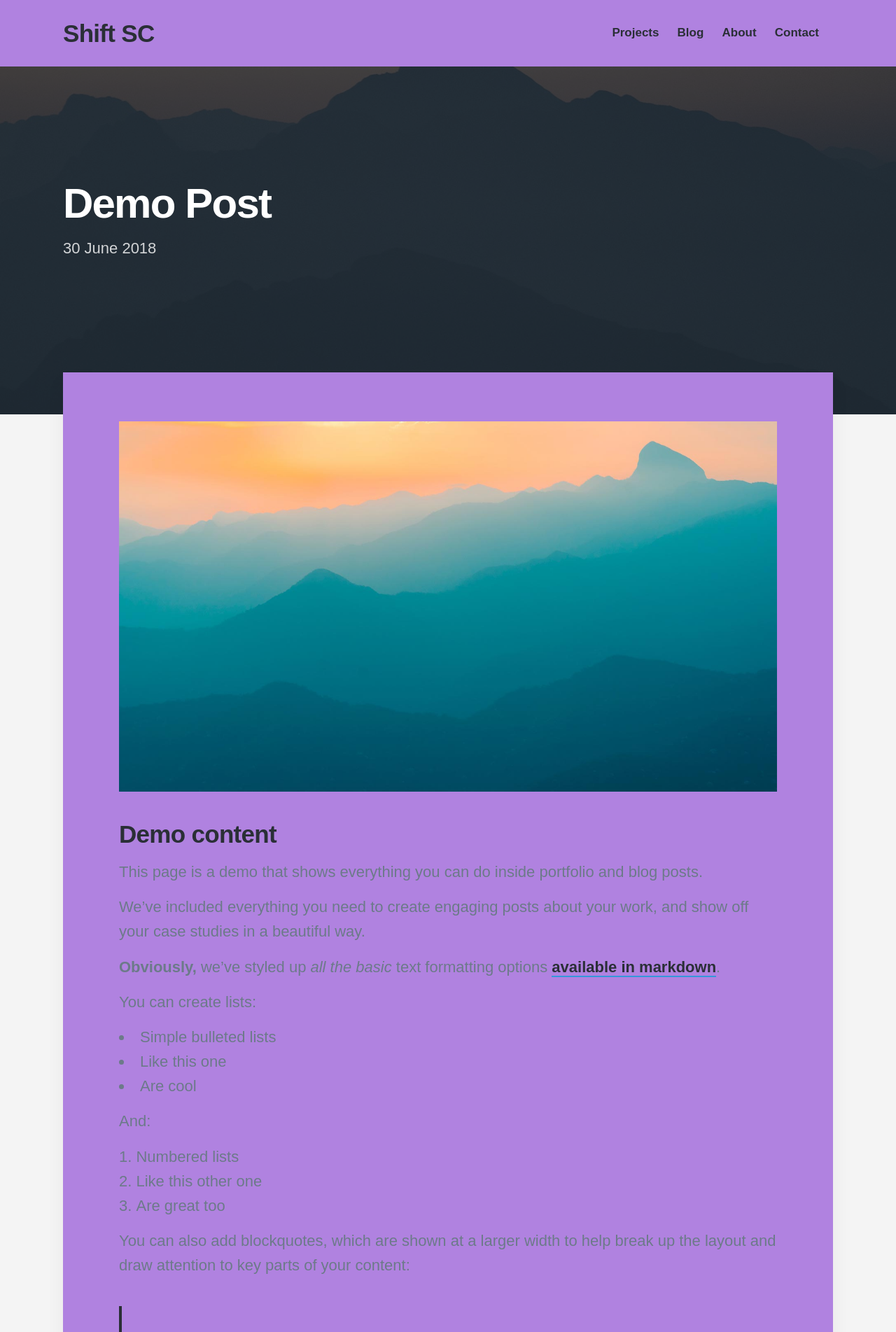
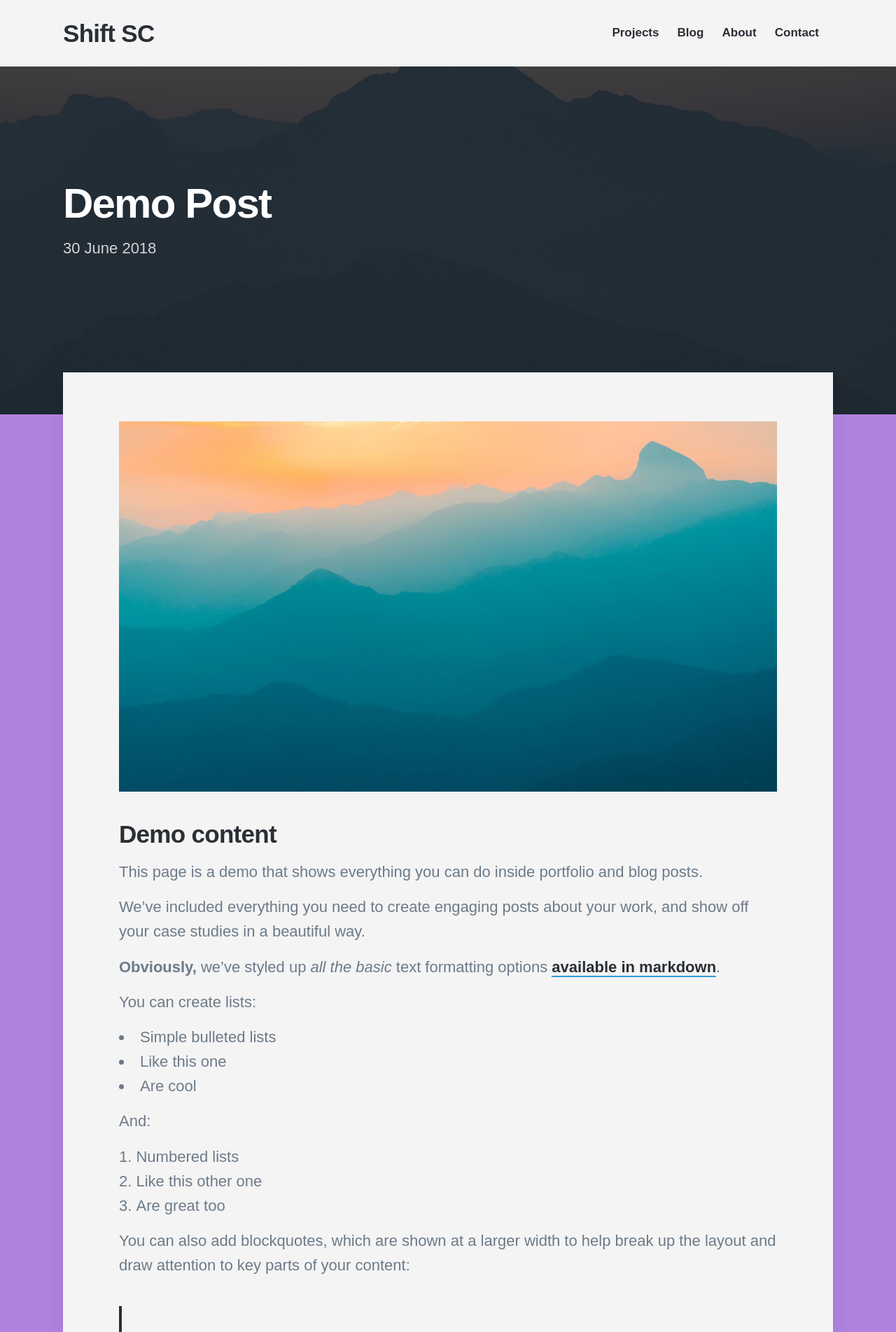
Before and after one commit to shiftsc/shiftsc.github.io, a Jekyll site: the page built from _posts/2018-06-30-demo-post.md, in a window 1280 px wide. Shown: the top 1903 px of the page at 70% size. Built offline with Jekyll 4.4.1, drawn with Linux system fonts in a browser that asks for light colours; nearby versions of some CDN libraries; some web fonts are replaced.

```diff
--- a/_data/settings.yml
+++ b/_data/settings.yml
@@ -61,8 +61,8 @@ social_settings:
   linkedin_url: 'https://www.linkedin.com/company/shiftsc/'
 
 color_settings:
-  background_color: '#B082E0'
-  background_alt_color: '#F4F4F4'
+  background_color: '#F4F4F4'
+  background_alt_color: '#B082E0'
   text_dark_color: '#2A2F36'
   text_medium_color: '#6C7A89'
   text_light_color: '#ABB7B7'
```
Also changed, not shown: 2 other files.
